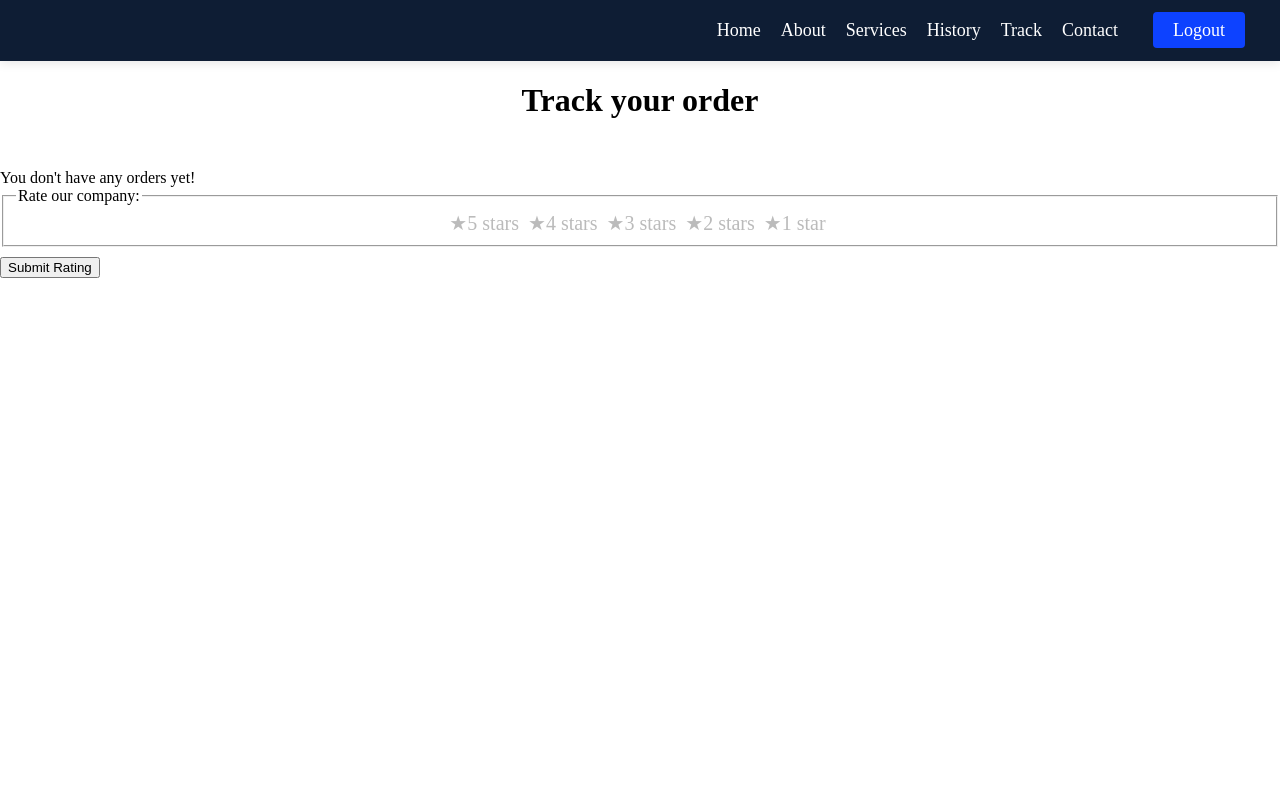
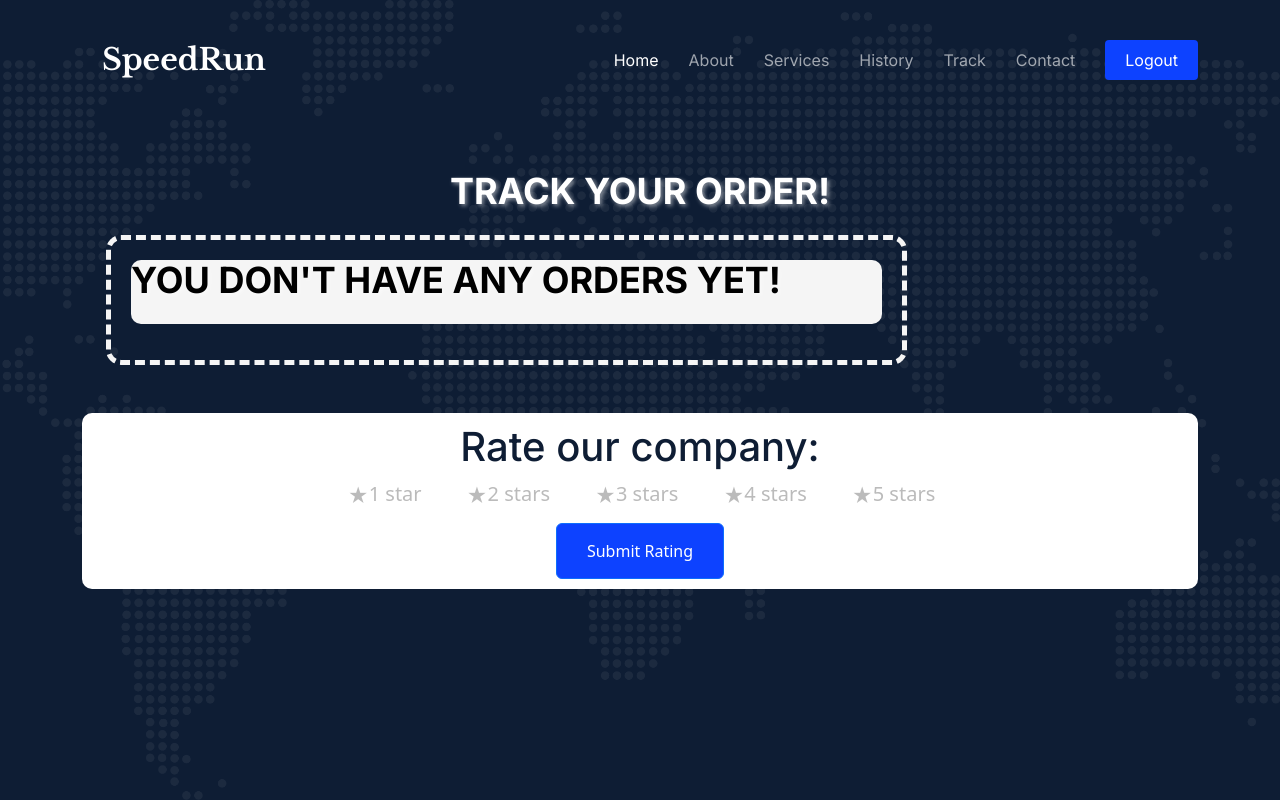
Before and after one commit to AntonioMakdissi/seniorProject, a PHP site: page /seniorProject/php/track.php in a window 1280 px wide. Run offline with PHP 8.4, Linux system fonts and the light colour scheme; a user stored in the database is signed in; data comes from the database, SQL or seed files in the repository.

Commit message:
fast push track.php mark as failed  tr td

```diff
--- a/CEO.php
+++ b/CEO.php
@@ -135,7 +135,7 @@ require_once('php/employee.php');
       </div>
     </div>
   </section><!-- End Hero Section -->
-  <main>
+  <main style="background-color:transparent;">
     <div data-aos="fade-up">
 
       <div class="container" style="margin-top: 100px;">
--- a/assets/css/navbar.css
+++ b/assets/css/navbar.css
@@ -2206,10 +2206,6 @@ font-weight: bolder;
   background-color: #f1f1f1;
 }
 
-body {
-  background-color: #0e1d34;
-}
-
 
 .flippyFlop {
   text-transform: uppercase;
--- a/assets/css/track.css
+++ b/assets/css/track.css
@@ -38,66 +38,7 @@
     background-color: #f5f5f5;
   }
 
-  body {
-    margin: 0;
-    padding: 0;
-  }
 
-  .navbar {
-    position: relative;
-    z-index: 9999;
-    background-color: #0e1d34;
-    padding: 20px;
-    display: flex;
-    justify-content: space-between;
-    align-items: center;
-    box-shadow: 0px 2px 10px rgba(0, 0, 0, 0.1);
-    justify-content: flex-end;
-  }
-
-  .navbar ul {
-
-    display: flex;
-    flex-direction: row;
-    list-style: none;
-    margin: 0;
-    padding: 0;
-    justify-content: flex-end;
-  }
-
-  .navbar ul li {
-    margin-left: 20px;
-  }
-
-  .navbar ul li:first-child {
-    margin-left: 0;
-  }
-
-  .navbar ul li a {
-    color: #fff;
-    text-decoration: none;
-    font-size: 18px;
-    transition: all 0.3s ease-in-out;
-  }
-
-  .navbar ul li a:hover {
-    color: #1c8adb;
-  }
-
-  .navbar .get-a-quote,
-  .navbar .get-a-quote:focus {
-    background: #0d42ff;
-    padding: 8px 20px;
-    border-radius: 4px;
-    margin: 15px;
-    color: #fff;
-  }
-
-  .navbar .get-a-quote:hover,
-  .navbar .get-a-quote:focus:hover {
-    color: #fff;
-    background: rgba(13, 66, 255, 0.8);
-  }
 
   .h1 {
     color: #fff;
@@ -130,13 +71,13 @@
   .li {
     color: black;
   }
-
   .rating {
     display: flex;
     flex-direction: row-reverse;
     justify-content: center;
     align-items: center;
     margin-bottom: 10px;
+    text-align: center;
   }
 
   .rating input[type="radio"] {
@@ -153,16 +94,11 @@
     text-shadow: 0px 0px 5px rgba(255, 255, 255, 0.7);
   }
 
-  .rating label:hover,
-  .rating label:hover~label,
-  .rating input[type="radio"]:checked~label {
-    color: #333;
-    text-shadow: none;
-  }
-
   .rating label:before {
     content: "\2605";
     text-shadow: 0px 0px 5px rgba(255, 255, 255, 0.7);
+    display: inline-block;
+    vertical-align: middle; /* Added to center the stars vertically */
   }
 
   .rating label:hover:before,
--- a/index.html
+++ b/index.html
@@ -62,6 +62,7 @@
           <li><a href="about.html">About</a></li>
           <li><a href="services.html">Services</a></li>
           <li><a href="pricing.html">Pricing</a></li>
+          <li><a href="outsidetrack.php">Track</a></li>
           <li><a href="login.php">Login</a></li>
           <li><a href="contact.html">Contact</a></li>
           <li><a class="get-a-quote" href="get-a-quote.html">Make an order</a></li>
--- a/php/track.php
+++ b/php/track.php
@@ -9,9 +9,38 @@ require_once('employee.php'); ?>
 <html>
 
 <head>
-  <title>Track</title>
-  <meta charset="UTF-8" />
+  <meta charset="UTF-8">
+  <meta name="viewport" content="width=device-width, initial-scale=1.0">
+  <link href="https://cdn.jsdelivr.net/npm/tailwindcss@2.2.16/dist/tailwind.min.css" rel="stylesheet">
+  <title>
+    Track
+  </title>
+  <!-- <link rel="stylesheet" href="../assets/css/header.css"> -->
+  <link rel="stylesheet" href="../assets/css/navbar.css">
   <link href="../assets/css/track.css" rel="stylesheet">
+  <!-- Favicons -->
+  <link href="../assets/img/icon.jfif" rel="icon">
+  <link href="../assets/img/apple-touch-icon.png" rel="apple-touch-icon">
+
+  <!-- Google Fonts -->
+  <link rel="preconnect" href="https://fonts.googleapis.com">
+  <link rel="preconnect" href="https://fonts.gstatic.com" crossorigin>
+  <link
+    href="https://fonts.googleapis.com/css2?family=Open+Sans:ital,wght@0,300;0,400;0,500;0,600;0,700;1,300;1,400;1,600;1,700&family=Poppins:ital,wght@0,300;0,400;0,500;0,600;0,700;1,300;1,400;1,500;1,600;1,700&family=Inter:ital,wght@0,300;0,400;0,500;0,600;0,700;1,300;1,400;1,500;1,600;1,700&display=swap"
+    rel="stylesheet">
+  <link href="https://fonts.googleapis.com/css2?family=Libre+Baskerville:wght@700&display=swap" rel="stylesheet">
+
+
+  <!-- Vendor CSS Files -->
+  <link href="../assets/vendor/bootstrap/css/bootstrap.min.css" rel="stylesheet">
+  <link href="../assets/vendor/bootstrap-icons/bootstrap-icons.css" rel="stylesheet">
+  <link href="../assets/vendor/fontawesome-free/css/all.min.css" rel="stylesheet">
+  <link href="../assets/vendor/glightbox/css/glightbox.min.css" rel="stylesheet">
+  <link href="../assets/vendor/swiper/swiper-bundle.min.css" rel="stylesheet">
+  <link href="../assets/vendor/aos/aos.css" rel="stylesheet">
+
+
+
   <script src="https://code.jquery.com/jquery-3.6.0.min.js"></script>
 </head>
 
@@ -20,7 +49,11 @@ require_once('employee.php'); ?>
 
   <header id="header" class="header d-flex align-items-center fixed-top">
     <div class="container-fluid container-xl d-flex align-items-center justify-content-between">
-
+    <a style="text-decoration:none;" href="../client.php" class="logo d-flex align-items-center">
+          <!-- Uncomment the line below if you also wish to use an image logo -->
+          <!-- <img src="assets/img/logo.png" alt=""> -->
+          <h1 style="font-family: 'Libre Baskerville', serif; padding-left: 20px;">SpeedRun</h1>
+        </a>
       <i class="mobile-nav-toggle mobile-nav-show bi bi-list"></i>
       <i class="mobile-nav-toggle mobile-nav-hide d-none bi bi-x"></i>
       <nav id="navbar" class="navbar">
@@ -39,38 +72,45 @@ require_once('employee.php'); ?>
 
 
 
-  <div class="container" style="margin-top: 10px">
-    <h1 style="color: Black">Track your order</h1>
-
-    <!-- <div style="display: flex; justify-content: center;">
-
-  <select style="position: relative; display: inline-block;  margin: 20px;">
-  <option value="" disabled selected>Select your order id</option> -->
-
-    <!-- get orders id -->
-    <?php
+  <section id="hero" class="hero " style="padding-top: 20px; height: 100%; ">
+    <div class="container">
+    <div class="container mx-auto px-4 py-12">
+    <h1 class="text-4xl font-bold mb-6 flippyFlop" style="color:white; margin-top:5%;">Track your order!</h1>
+    <div class="d-flex justify-content-center wackyWidth">
+      <?php
     require_once('connection.php');
     $c_id = $_SESSION['c_id'];
     $query = "SELECT o_id FROM orders WHERE c_id='$c_id' ORDER BY o_id";
     $result = mysqli_query($link, $query);
     if (($result) && (mysqli_num_rows($result) > 0)) {
     ?>
-      <div style="display: flex; justify-content: center;">
-        <form method="post" action="track.php">
-          <select name="o_id" style="position: relative; display: inline-block;  margin: 20px;">
+
+        <form method="post" action="track.php" class="blibberBlop">
+        <div class="input-group mb-3 fizzyFizz">
+          <select name="o_id" class="form-control zanyZone">
             <option value="" disabled selected>Select your order id</option>
             <?php
             while ($row = mysqli_fetch_assoc($result)) { ?>
               <option name="o_id" value=<?php echo $row["o_id"] ?>> #<?php echo $row["o_id"] ?></option>
             <?php } ?>
           </select>
-          <input type="submit" value="Track">
+          <input type="submit" class="btn btn-primary wackyButton" value="Track">
+          </div>
         </form>
-      </div>
+
     <?php
     } else {
-      echo "You don't have any orders yet!";
+      ?>
+       <div class="input-group mb-3 fizzyFizz">
+       <h1 class="text-4xl font-bold mb-6 flippyFlop" style="color:black;">You don't have any orders yet!</h1>
+        </div>
+      <?php
     }
+    ?>
+    </div>
+    </div>
+
+    <?php
 
     $o_id = 0;
     if (isset($_POST['o_id'])) {
@@ -84,6 +124,11 @@ require_once('employee.php'); ?>
     if (($result) && (mysqli_num_rows($result) > 0)) {
       $row = mysqli_fetch_assoc($result)
     ?>
+    <div class="container mt-3" style="color:#0e1d34;" >
+    <div class="card text-center">
+        <div class="card-body">
+            <h5 class="card-title">Order Details</h5>
+            <p class="card-text" >
       Order number: <?php echo $row['o_id']; ?>
       </br>
       Status: <?php echo $row['status']; ?>
@@ -93,9 +138,14 @@ require_once('employee.php'); ?>
       Cash on delivery: <?php echo $row['pay_at_delivery'] ? "yes" : "no"; ?>
       </br>
       Sender pays: <?php echo $row['sender_pays'] ? "yes" : "no"; ?>
+      </p>
+        </div>
+    </div>
+</div>
 
-      <table class="table table-striped">
-        <thead>
+<div class="container mt-3">
+    <table class="table table-striped">
+        <thead class="thead-dark" style="background-color:#ffffff; color:#0e1d34;">
           <tr>
 
             <th>Date and time</th>
@@ -120,6 +170,7 @@ require_once('employee.php'); ?>
 							<td>" . $row["timestamp"] . "</td>
 							<td>" . $row["current_location"] . "</td>
 							<td>" . $emp . "</td>
+
 							</tr>";
         }
       }
@@ -157,18 +208,36 @@ require_once('employee.php'); ?>
           });
         });
       </script>
-      <fieldset class="rating">
-        <legend>Rate our company:</legend>
-        <form method="post" action="rating.php">
-          <input type="radio" id="star5" name="rating" value="5" /><label for="star5" title="5 stars">5 stars</label>
-          <input type="radio" id="star4" name="rating" value="4" /><label for="star4" title="4 stars">4 stars</label>
-          <input type="radio" id="star3" name="rating" value="3" /><label for="star3" title="3 stars">3 stars</label>
-          <input type="radio" id="star2" name="rating" value="2" /><label for="star2" title="2 stars">2 stars</label>
-          <input type="radio" id="star1" name="rating" value="1" /><label for="star1" title="1 star">1 star</label>
-      </fieldset>
-      <input type="submit" value="Submit Rating">
-      </form>
-      </br>
+<form method="post" action="rating.php">
+  <h1 style="color:#0e1d34;">Rate our company:</h1>
+  <div class="rating">
+
+    <div class="form-check form-check-inline">
+      <input class="form-check-input" type="radio" id="star5" name="rating" value="5">
+      <label class="form-check-label" for="star5" title="5 stars">5 stars</label>
+    </div>
+    <div class="form-check form-check-inline">
+      <input class="form-check-input" type="radio" id="star4" name="rating" value="4">
+      <label class="form-check-label" for="star4" title="4 stars">4 stars</label>
+    </div>
+    <div class="form-check form-check-inline">
+      <input class="form-check-input" type="radio" id="star3" name="rating" value="3">
+      <label class="form-check-label" for="star3" title="3 stars">3 stars</label>
+    </div>
+    <div class="form-check form-check-inline">
+      <input class="form-check-input" type="radio" id="star2" name="rating" value="2">
+      <label class="form-check-label" for="star2" title="2 stars">2 stars</label>
+    </div>
+    <div class="form-check form-check-inline">
+      <input class="form-check-input" type="radio" id="star1" name="rating" value="1">
+      <label class="form-check-label" for="star1" title="1 star">1 star</label>
+    </div>
+  </div>
+  <div class="text-center">
+    <input type="submit" class="btn btn-primary" value="Submit Rating">
+  </div>
+</form>
+
       <?php
       if (isset($_SESSION['message'])) {
         echo $_SESSION['message'];
```
Also changed, not shown: php/test2.php (+272 -0 lines).
